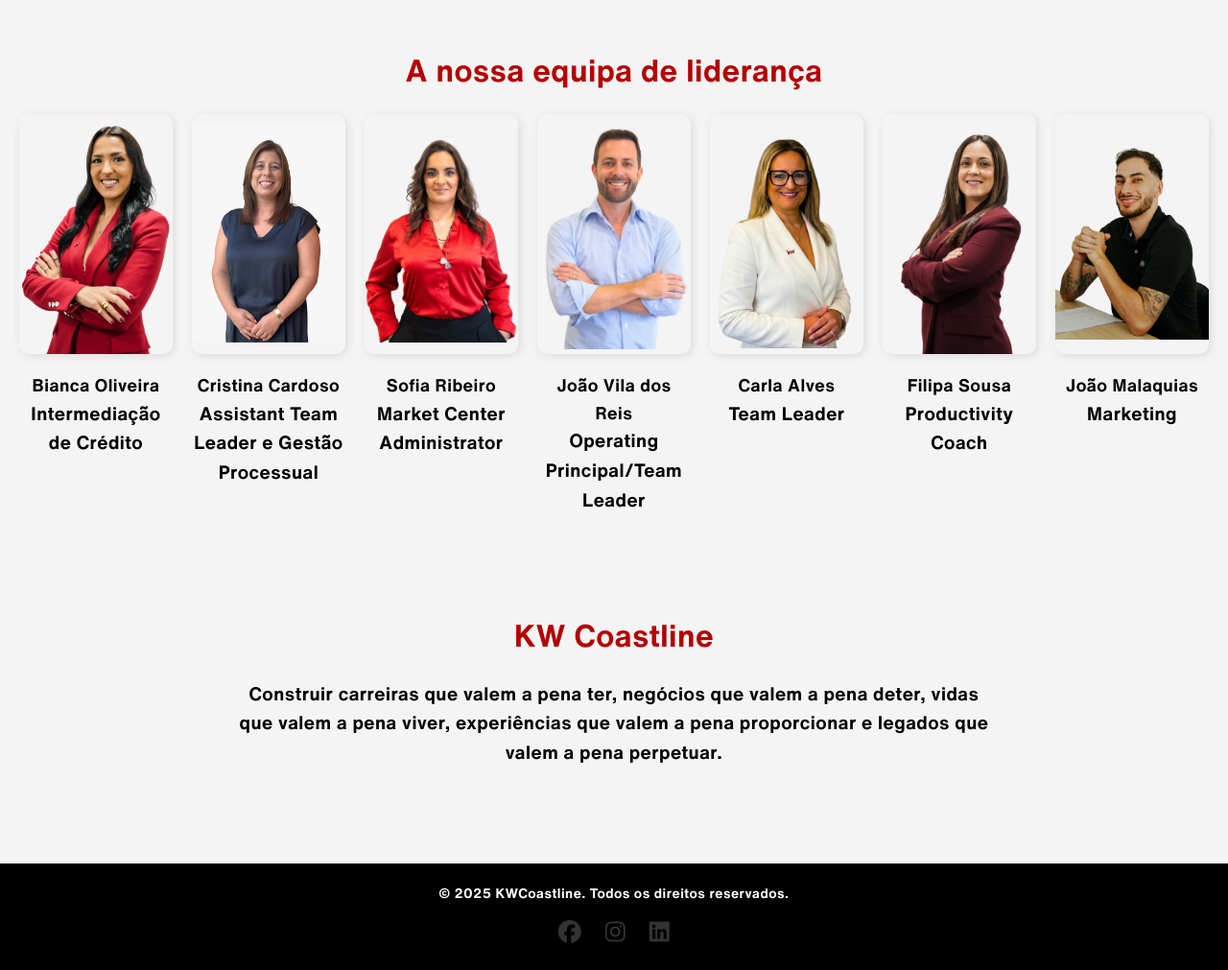
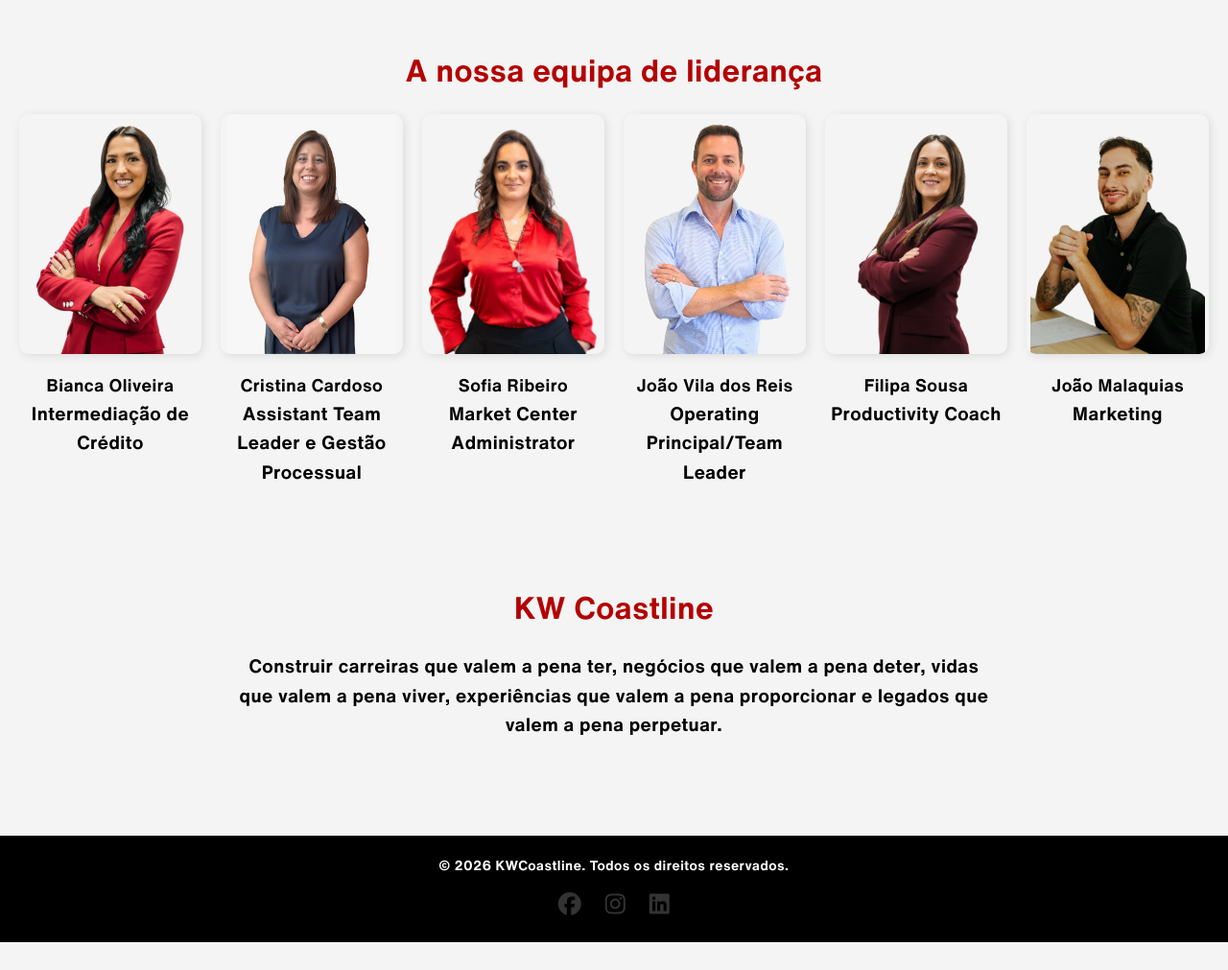
Before and after one commit to Chuk-04/kwcoastline, a plain HTML site: page index.html in a window 1280 px wide. Shown: the part 402-1413 px from the top of the page at 96% size. After the commit the page ends 1384 px from the top, so only its background shows below. Drawn offline with Linux system fonts and the light colour scheme.

Commit message:
Retirei a carla da página principal, mudei o texto de rodapé dos forms,e mudei o 2025 para 2026.

```diff
--- a/index.html
+++ b/index.html
@@ -54,11 +54,6 @@
                 <p>Operating Principal/Team Leader</p>
             </div>
             <div class="team-member">
-                <img src="carla.png" alt="Nome da Pessoa 7">
-                <h3>Carla Alves</h3>
-                <p>Team Leader</p>
-            </div>
-            <div class="team-member">
                 <img src="filipa.png" alt="Nome da Pessoa 5">
                 <h3>Filipa Sousa</h3>
                 <p>Productivity Coach</p>
@@ -91,7 +86,7 @@
 
 
     <footer>
-        <p>&copy; 2025 KWCoastline. Todos os direitos reservados.</p>
+        <p>&copy; 2026 KWCoastline. Todos os direitos reservados.</p>
         <div class="social-links">
         <a href="https://www.facebook.com/media/set/?vanity=kwcoastline&set=a.122136235388296208" target="_blank"><i class="fab fa-facebook"></i></a>
         <a href="https://www.instagram.com/kwcoastline/" target="_blank"><i class="fab fa-instagram"></i></a>
```
Also changed, not shown: forms.html (+2 -2 lines), linksutil.html (+1 -1 lines), mission.html (+1 -1 lines), reservarsala.html (+1 -1 lines).
